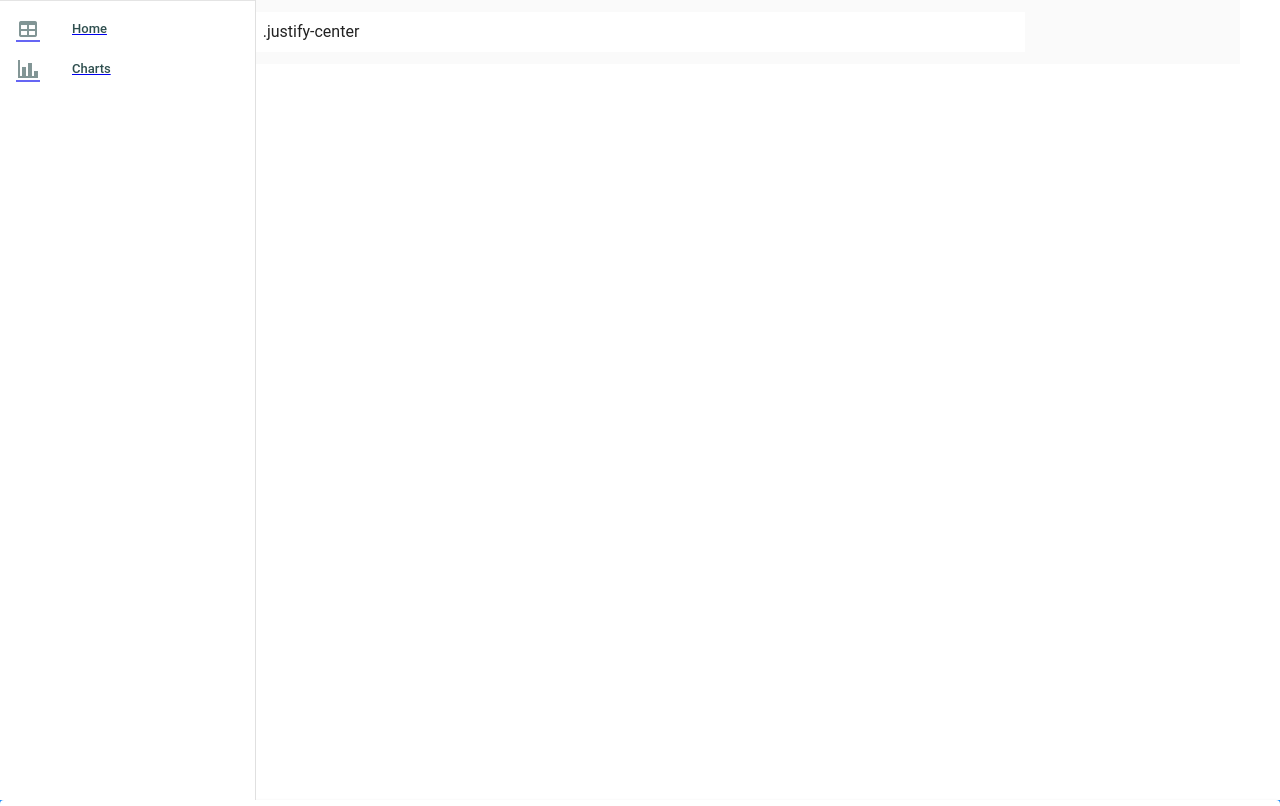
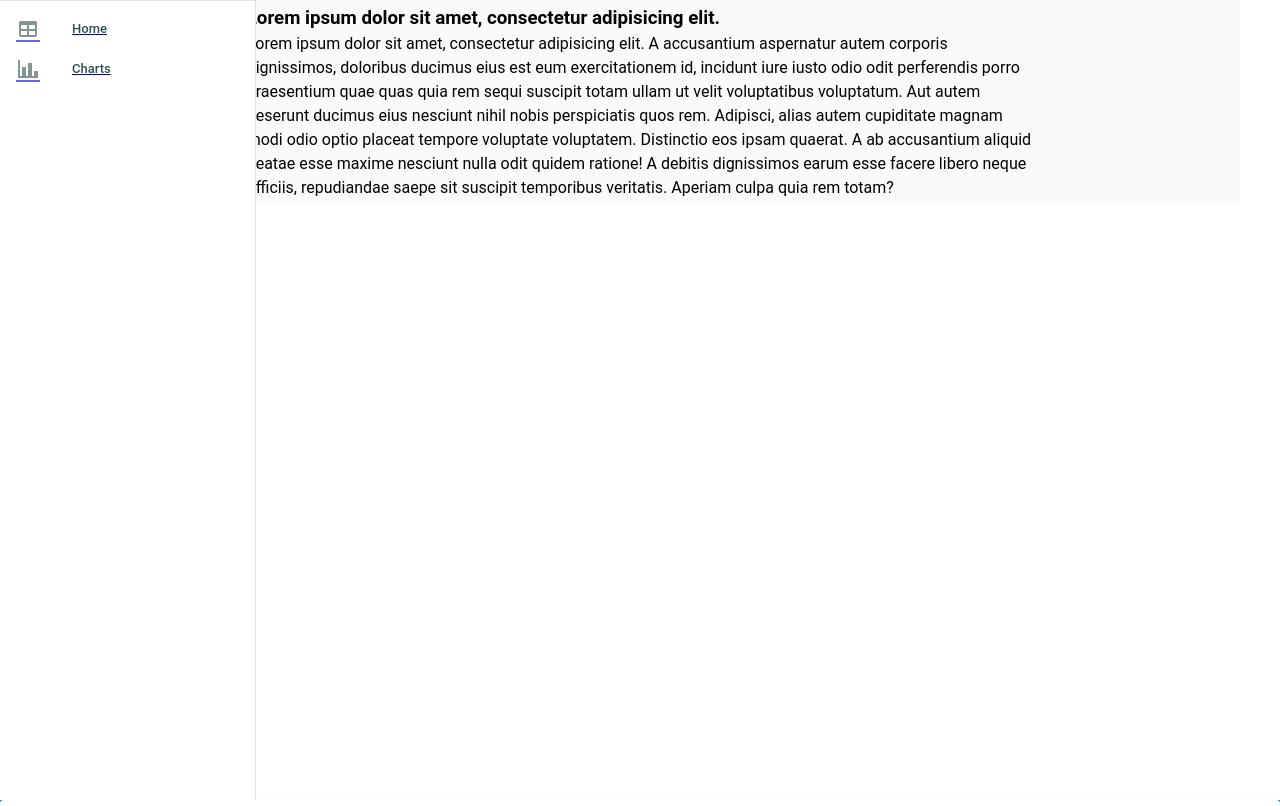
Before and after one commit to danish981/vue3-challenge-energy-communities, a Vue app: page /charts in a window 1280 px wide. Shown: the top 806 px of the page. Built offline with nearby package versions, Linux system fonts and the light colour scheme.

Commit message:
some data added for the charts view page

```diff
--- a/src/components/Charts.vue
+++ b/src/components/Charts.vue
@@ -1,5 +1,28 @@
 <template>
-  <div></div>
+
+  <v-container class="bg-grey-lighten-5">
+    <v-row justify="start">
+
+      <v-row justify="center">
+        <v-col cols="8">
+
+          <h3>Lorem ipsum dolor sit amet, consectetur adipisicing elit.</h3>
+          <p>Lorem ipsum dolor sit amet, consectetur adipisicing elit. A accusantium aspernatur autem corporis
+            dignissimos, doloribus ducimus eius est eum exercitationem id, incidunt iure iusto odio odit perferendis
+            porro praesentium quae quas quia rem sequi suscipit totam ullam ut velit voluptatibus voluptatum. Aut autem
+            deserunt ducimus eius nesciunt nihil nobis perspiciatis quos rem. Adipisci, alias autem cupiditate magnam
+            modi odio optio placeat tempore voluptate voluptatem. Distinctio eos ipsam quaerat. A ab accusantium aliquid
+            beatae esse maxime nesciunt nulla odit quidem ratione! A debitis dignissimos earum esse facere libero neque
+            officiis, repudiandae saepe sit suscipit temporibus veritatis. Aperiam culpa quia rem totam?</p>
+
+        </v-col>
+      </v-row>
+
+
+    </v-row>
+  </v-container>
+
+
   <!-- TODO: Implement bar and donut charts using d3.js -->
 </template>
 
--- a/src/views/ChartsView.vue
+++ b/src/views/ChartsView.vue
@@ -1,27 +1,16 @@
 <template>
-  <v-container class="bg-grey-lighten-5">
-    <v-row justify="start">
-
-      <v-row justify="center">
-        <v-col
-            v-for="k in 1"
-            :key="k"
-            cols="8"
-        >
-          <v-sheet class="pa-2 ma-2">
-            .justify-center
-          </v-sheet>
-
-        </v-col>
-      </v-row>
+  <div>
+    <Charts></Charts>
 
 
-    </v-row>
-  </v-container>
+
+
+  </div>
 </template>
 
 
 <script setup>
 
 
+import Charts from "@/components/Charts.vue";
 </script>
```
